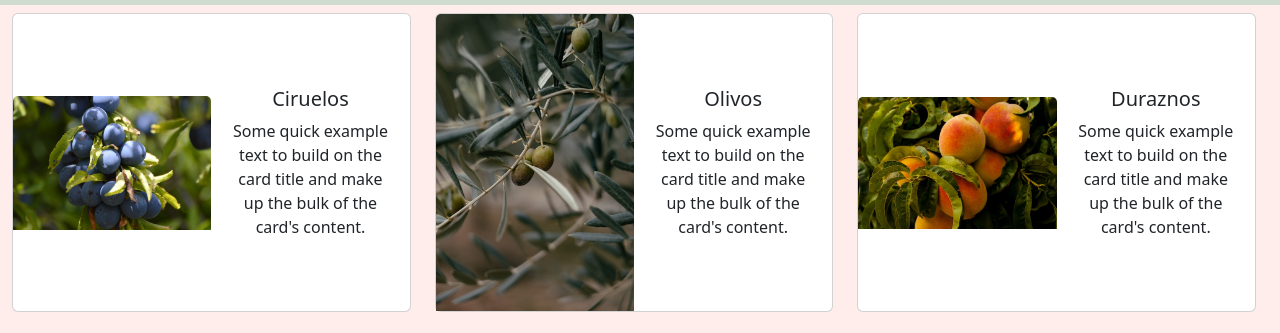
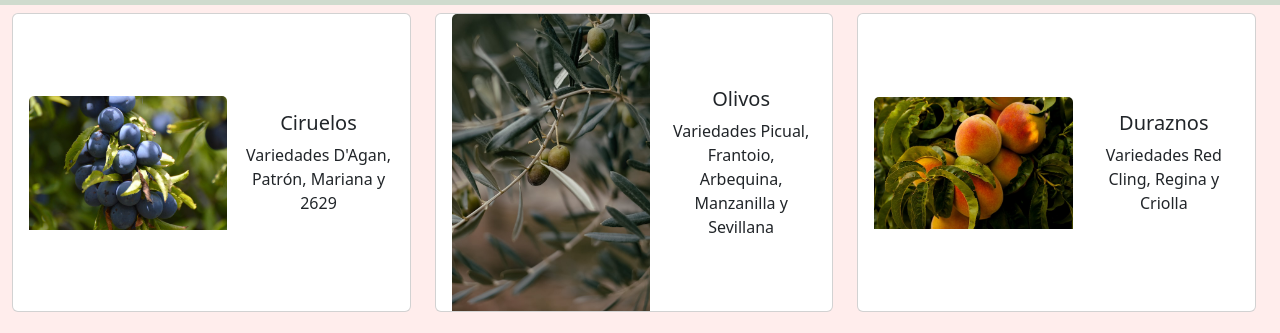
Before and after one commit to JJMandujano/EntregaFinalMandujano, a plain HTML site: page pages/vivero.html in a window 1280 px wide. Shown: the part 81-414 px from the top of the page. Drawn offline with nearby package versions, Linux system fonts and the light colour scheme.

Commit message:
para entrega

```diff
--- a/pages/vivero.html
+++ b/pages/vivero.html
@@ -40,28 +40,36 @@
     <div class="row mt-2">
       <div class="col-sm-12 col-md-6 col-lg-4">
         <div class="card bg-white h-100 d-flex flex-row justify-content-center align-items-center">
-          <img src="../fotos/prodciruelo.jpg" class="card-img-top w-50" alt="...">
+          <img src="../fotos/prodciruelo.jpg" class="card-img-top w-50 ms-3" alt="...">
           <div class="card-body text-center">
             <h5 class="card-title">Ciruelos</h5>
-            <p class="card-text">Some quick example text to build on the card title and make up the bulk of the card's content.</p>
+            <p class="card-text">Variedades D'Agan,
+              Patrón, Mariana y 2629</p>
           </div>
         </div>
     </div>
     <div class="col-sm-12 col-md-6 col-lg-4">
       <div class="card bg-white h-100 d-flex flex-row justify-content-center align-items-center">
-        <img src="../fotos/prodolivo.jpg" class="card-img-top w-50" alt="...">
+        <img src="../fotos/prodolivo.jpg" class="card-img-top w-50 ms-3" alt="...">
         <div class="card-body text-center">
           <h5 class="card-title">Olivos</h5>
-          <p class="card-text">Some quick example text to build on the card title and make up the bulk of the card's content.</p>
+          <p class="card-text">Variedades Picual,
+            Frantoio,
+            Arbequina,
+            Manzanilla y
+            Sevillana</p>
         </div>
       </div>
     </div>
     <div class="col-sm-12 col-md-6 col-lg-4">
       <div class="card bg-white h-100 d-flex flex-row justify-content-center align-items-center">
-        <img src="../fotos/proddurazno.jpg" class="card-img-top w-50" alt="...">
+        <img src="../fotos/proddurazno.jpg" class="card-img-top w-50 ms-3" alt="...">
         <div class="card-body text-center">
           <h5 class="card-title">Duraznos</h5>
-          <p class="card-text">Some quick example text to build on the card title and make up the bulk of the card's content.</p>
+          <p class="card-text">Variedades
+            Red Cling,
+            Regina y
+            Criolla</p>
         </div>
       </div>
     </div>
```
Also changed, not shown: pages/nosotros.html (+7 -2 lines).
